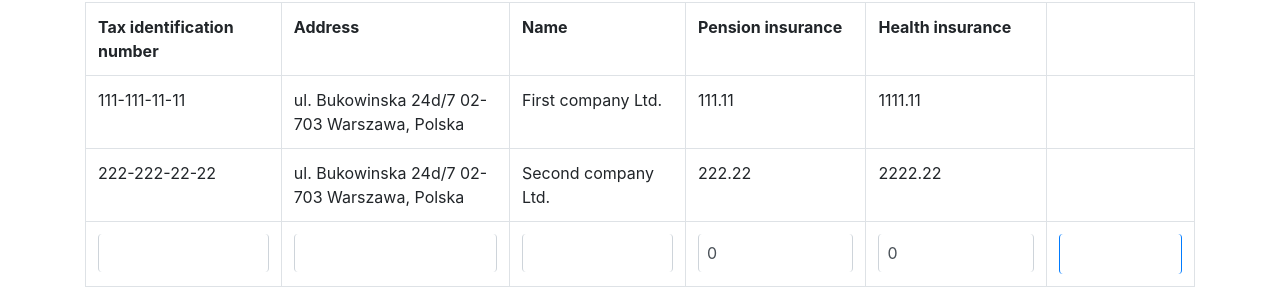
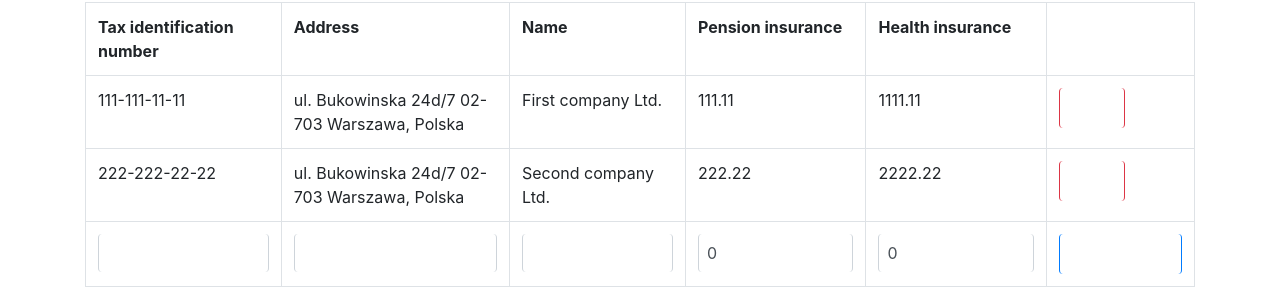
Before and after one commit to Irenkia/invoicing-system-iryna-tiutiun, an Angular app in the folder angular-frontend/invoicing-app/: page / in a window 1280 px wide. Shown: the part 168-457 px from the top of the page. Built offline with nearby package versions, Linux system fonts and the light colour scheme.

Commit message:
added possibility to delete company

```diff
--- a/angular-frontend/invoicing-app/src/app/app.component.html
+++ b/angular-frontend/invoicing-app/src/app/app.component.html
@@ -20,7 +20,7 @@
         <td>{{ company.name }}</td>
         <td>{{ company.pensionInsurance }}</td>
         <td>{{ company.healthInsurance }}</td>
-        <td></td>
+        <td><button (click)="deleteCompany(company)" class="btn btn-danger">Delete</button></td>
       </tr>
       <tr>
         <td><input [(ngModel)]="newCompany.taxIdentificationNumber" type="text" class="form-control" name="taxIdentificationNumber"></td>
@@ -29,7 +29,6 @@
         <td><input [(ngModel)]="newCompany.pensionInsurance" type="text" class="form-control" name="pensionInsurance"></td>
         <td><input [(ngModel)]="newCompany.healthInsurance" type="text" class="form-control" name="healthInsurance"></td>
         <td><input (click)="addCompany()" type="button" class="btn btn-primary" value="Add company"></td>
-<!--        <td><button (click)="addCompany()" type="button" class="btn btn-primary" name="Add company">Add company</td>-->
       </tr>
     </table>
   </div>
--- a/angular-frontend/invoicing-app/src/app/app.component.ts
+++ b/angular-frontend/invoicing-app/src/app/app.component.ts
@@ -33,6 +33,10 @@ export class AppComponent {
 
   addCompany() {
       this.companies.push(this.newCompany);
-      this.newCompany = new Company(0, "", "", "", 0, 0);
+      this.newCompany = new Company("", "", "", 0, 0);
+  }
+
+  deleteCompany(companyToDelete: Company) {
+      this.companies = this.companies.filter(company => company !== companyToDelete);
   }
 }
```
